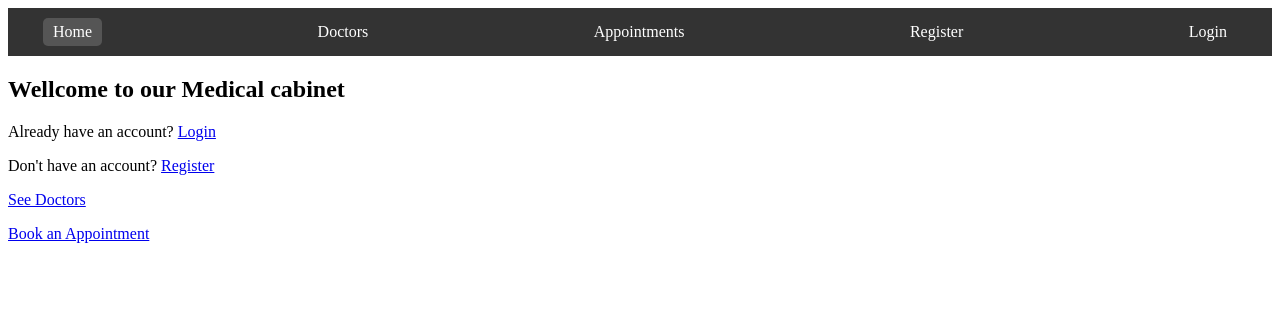
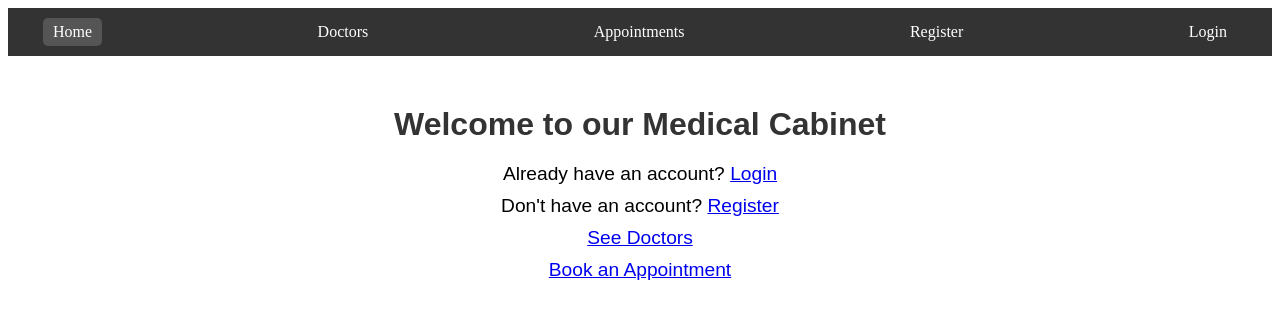
Before and after one commit to BaranStefan/MedHealth, a Vue app in the folder vueapp/: page / in a window 1280 px wide. Shown: the top 318 px of the page. Built offline with nearby package versions, Linux system fonts and the light colour scheme.

Commit message:
Home page update

```diff
--- a/vueapp/src/components/HomePage.vue
+++ b/vueapp/src/components/HomePage.vue
@@ -1,16 +1,15 @@
 <template>
-    <div>
-        <h2>Wellcome to our Medical cabinet</h2>
+    <div class="container">
+        <h2>Welcome to our Medical Cabinet</h2>
         <p>Already have an account? <router-link to="/login">Login</router-link></p>
         <p>Don't have an account?  <router-link to="/register">Register</router-link></p>
-        <p>  <router-link to="/doctors">See Doctors</router-link></p>
-        <p>  <router-link to="/appointments">Book an Appointment</router-link></p>
+        <p><router-link to="/doctors">See Doctors</router-link></p>
+        <p><router-link to="/appointments">Book an Appointment</router-link></p>
     </div>
 </template>
 
 <script>
     export default {
-
         data() {
             return {
                 // Your data properties...
@@ -23,5 +22,35 @@
 </script>
 
 <style scoped>
-    /* Your styles... */
+
+    .container {
+        width: 100%;
+        max-width: 600px;
+        margin: 50px auto;
+        text-align: center;
+        font-family: 'Arial', sans-serif;
+    }
+
+
+    h2 {
+        font-size: 2em;
+        margin-bottom: 20px;
+        color: #333;
+    }
+
+
+    p {
+        font-size: 1.2em;
+        margin: 10px 0;
+    }
+
+
+    router-link {
+        color: #007BFF;
+        text-decoration: none;
+    }
+
+        router-link:hover {
+            text-decoration: underline;
+        }
 </style>
```
